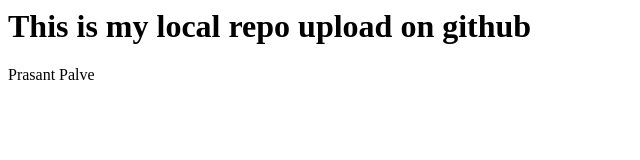
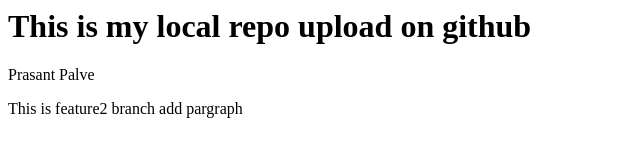
Before and after one commit to PrashantPalve01/LocalRepoLearn, a plain HTML site: page index.html in a window 1280 px wide. Shown: the whole page, without its empty margins (0-640 px from the left). Drawn offline with Linux system fonts and the light colour scheme.

Commit message:
add new feature

```diff
--- a/index.html
+++ b/index.html
@@ -1,2 +1,3 @@
 <h1>This is my local repo upload on github</h1>
 <p>Prasant Palve</p>
+<p>This is feature2 branch add pargraph</p>
```
